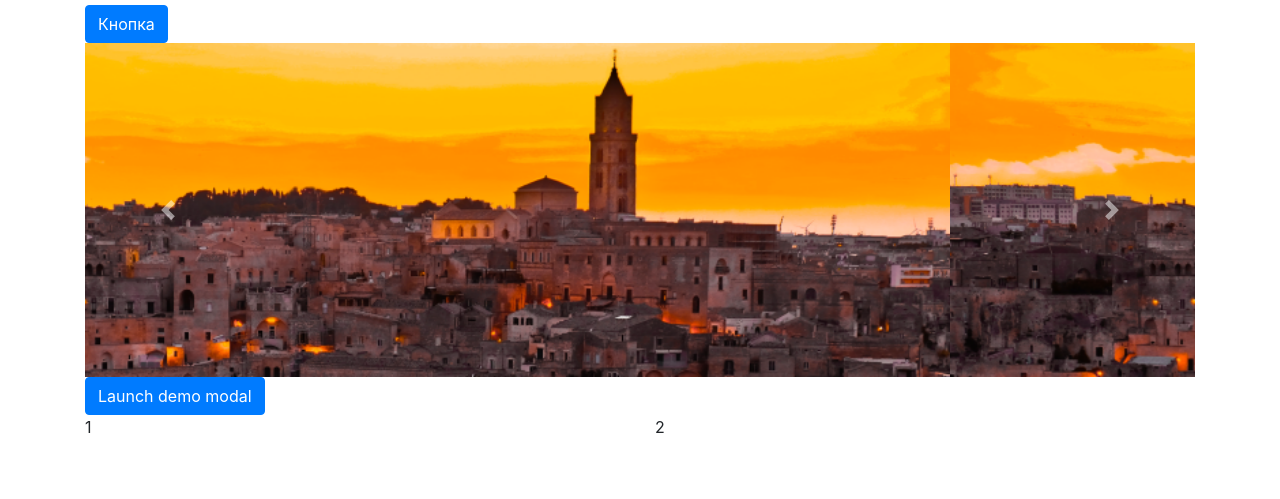
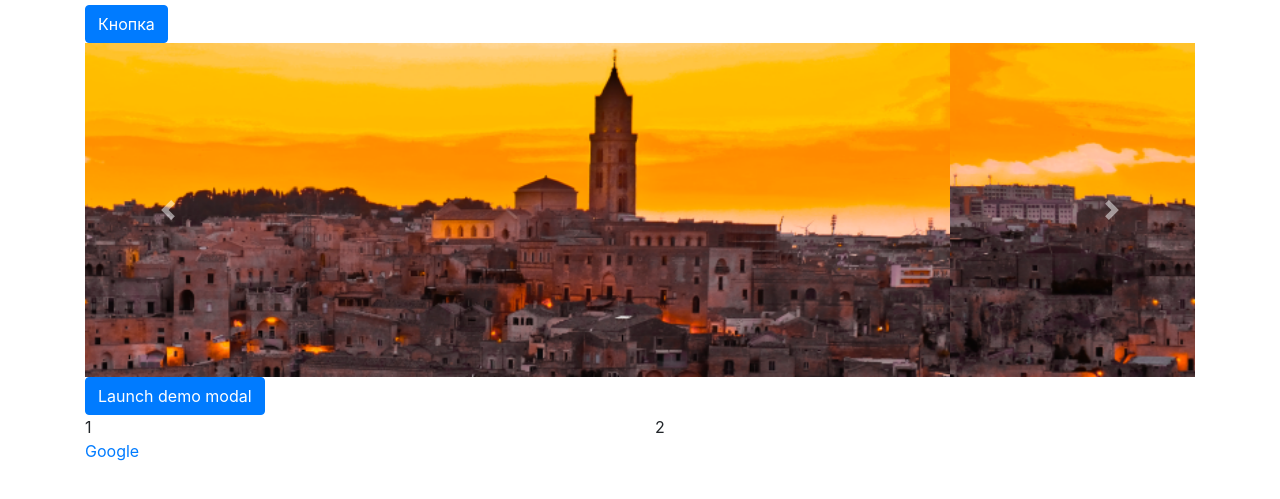
Before and after one commit to PositronSolo/web-dev2, a plain HTML site: page index.html in a window 1280 px wide. Shown: the part 51-550 px from the top of the page. Drawn offline with nearby package versions, Linux system fonts and the light colour scheme.

Commit message:
added link example

```diff
--- a/index.html
+++ b/index.html
@@ -68,6 +68,9 @@
       <div class="col-6">2</div>
   </div>
 
+  <!-- Link -->
+  <a href="http://google.com" target="_blank">Google</a>
+
 
     </div>
 
```
